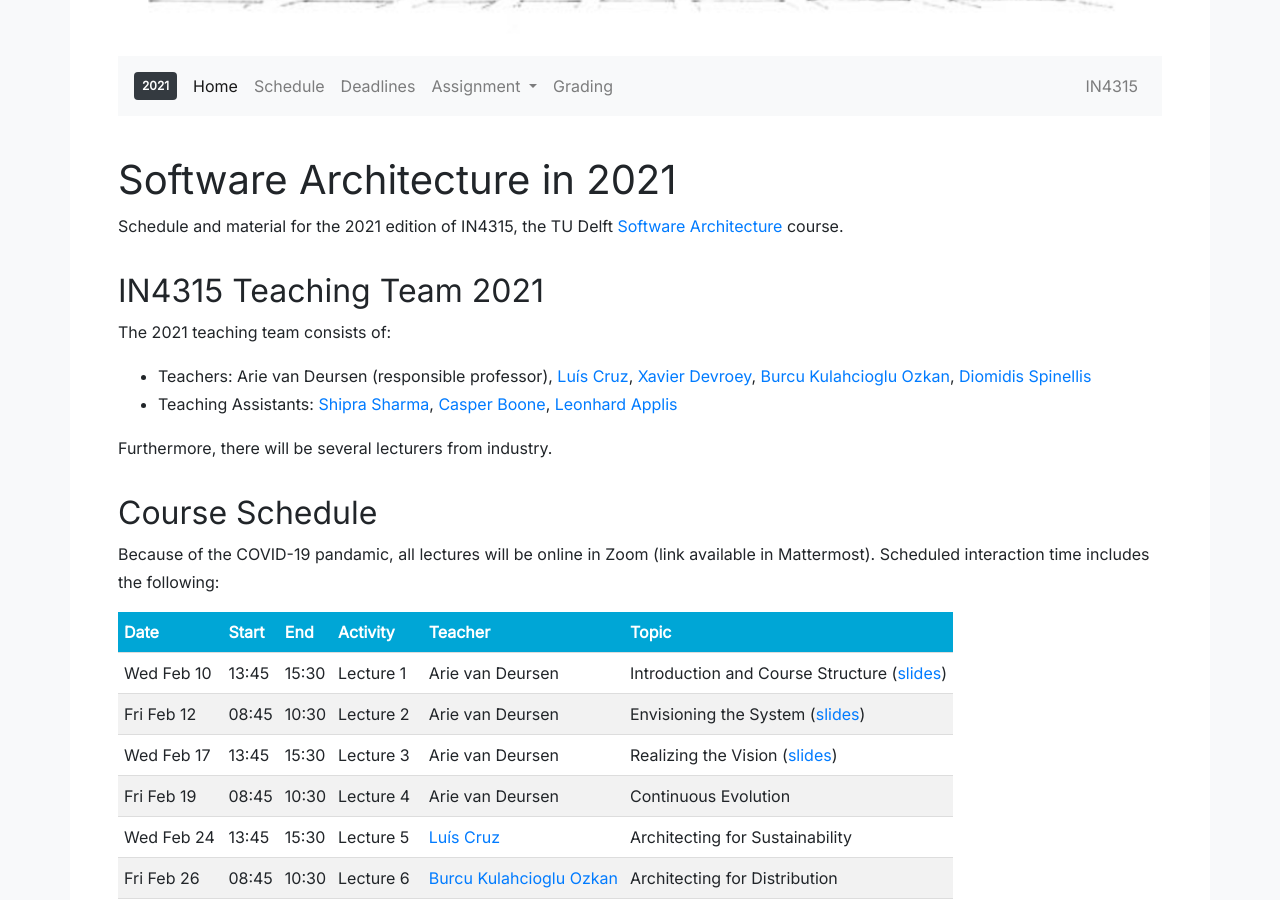
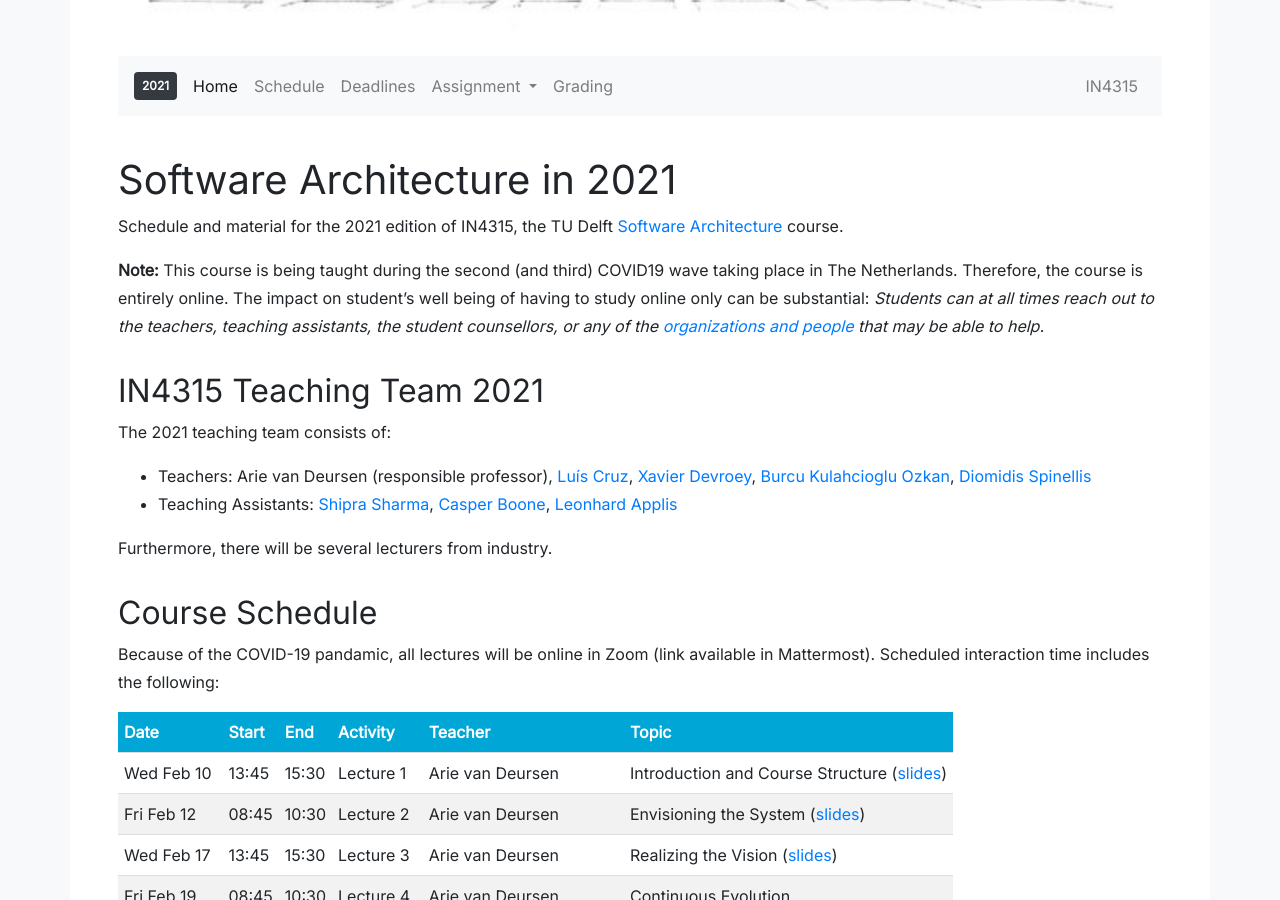
Before and after one commit to SERG-Delft/delftswa, a Jekyll site: the page built from 2021/index.md, in a window 1280 px wide and 900 px high, scrolled down 501 px. Built offline with Jekyll 4.4.1, drawn with Linux system fonts in a browser that asks for light colours.

Commit message:
Add notes on student well being

```diff
--- a/2021/index.md
+++ b/2021/index.md
@@ -4,6 +4,14 @@ layout: tud
 ---
 
 Schedule and material for the 2021 edition of IN4315, the TU Delft [Software Architecture](../index.html) course.
+
+**Note:** This course is being taught during the second (and third) COVID19 wave taking place in The Netherlands. Therefore, the course is entirely online.
+The impact on student's well being of having to study online only can be substantial:
+_Students can at all times reach out to the teachers, teaching assistants,
+the student counsellors, or any of the
+[organizations and people](slides/student-well-being.pdf) that may be able to help._
+
+
 
 ## IN4315 Teaching Team 2021
 
```
Also changed, not shown: 1 other file.
